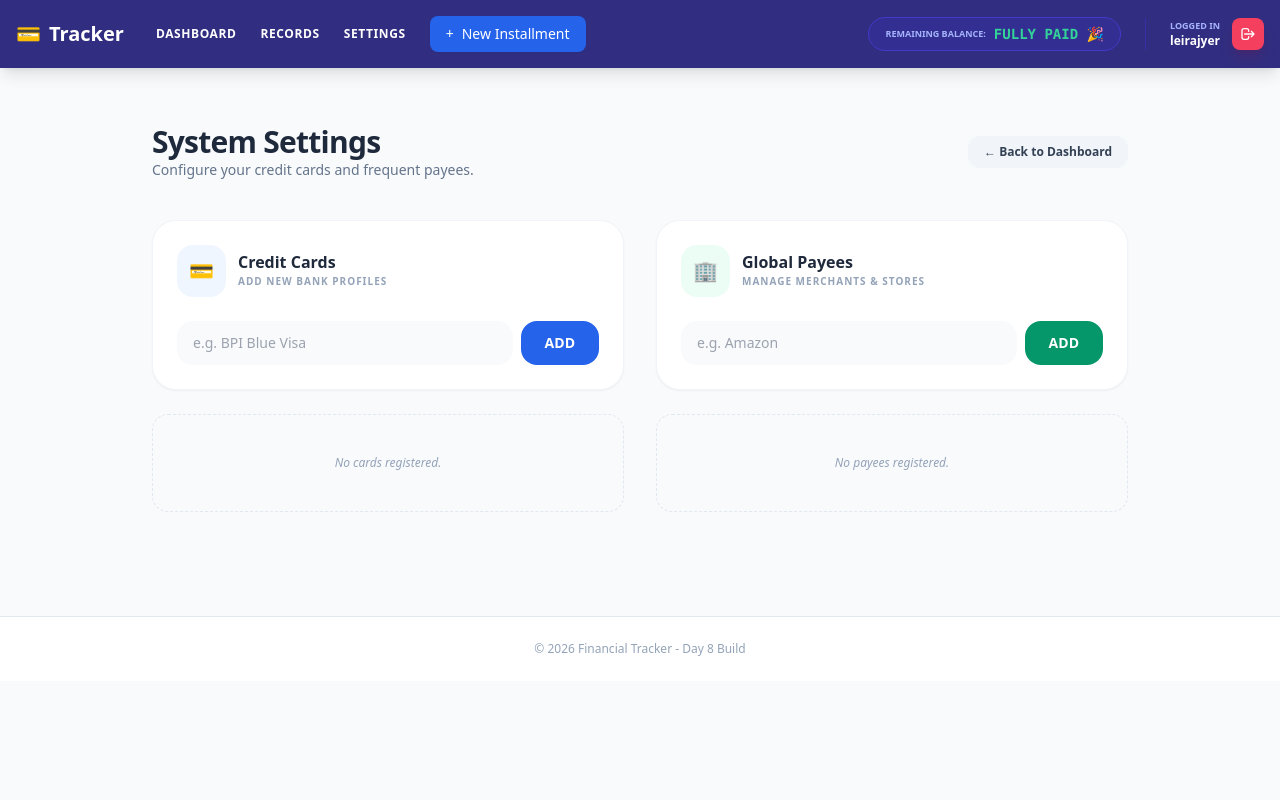
After one commit to leirajyer/financial-tracker, a FastAPI app: template templates/settings.html in a window 1280 px wide. The commit adds this page. Run offline with FastAPI, Linux system fonts and the light colour scheme; the template is opened without the code that fills it, so the values that code supplies are empty; some libraries are stand-ins or nearby versions.

Commit message:
feat(ui/logic): Add Monthly Progress and Entity Management (Day 9)
- Logic: Unified calculate_monthly_totals to return percentage_paid, total_due, and daily_burn_target.
- UI: Added a reactive Progress Bar in forecast.html that updates via HTMX Out-of-Band swaps.
- Settings: Created settings.html and settings.py router to allow adding/deleting Cards and Payees without page refreshes.
- UX: Implemented hx-on::after-request auto-reset for forms and added a Manage link to the global navbar.
- Fix: Resolved dictionary key error in logic.py by ensuring correct sequence of variable population.

```diff
--- a/main.py
+++ b/main.py
@@ -9,6 +9,7 @@ from app.models import Card, Payee
 from app.seed import seed_db
 from app.routes import dashboard_router, installments_router
 from app.routes.forecast import router as forecast_router
+from app.routes.settings import router as settings_router
 
 Base.metadata.create_all(bind=engine)
 
@@ -27,11 +28,13 @@ async def startup_event():
 app.include_router(dashboard_router)
 app.include_router(installments_router)
 app.include_router(forecast_router)
+app.include_router(settings_router)
 
 
 @app.get("/")
 async def index(request: Request, db: Session = Depends(get_db)):
-    stats = calculate_monthly_totals(db)
+    now = dt.now()
+    stats = calculate_monthly_totals(db, year=now.year, month=now.month)
     return templates.TemplateResponse(
         "index.html",
         {
--- a/templates/base.html
+++ b/templates/base.html
@@ -21,6 +21,8 @@
           class="text-xs font-bold uppercase tracking-wider hover:text-emerald-400 transition {% if request.url.path == '/' %}text-emerald-400{% endif %}">Dashboard</a>
         <a href="/records"
           class="text-xs font-bold uppercase tracking-wider hover:text-emerald-400 transition {% if request.url.path == '/records' %}text-emerald-400{% endif %}">Records</a>
+        <a href="/settings"
+          class="text-xs font-bold uppercase tracking-wider hover:text-emerald-400 transition {% if request.url.path == '/settings' %}text-emerald-400{% endif %}">Settings</a>
         <a href="/add"
           class="inline-flex items-center gap-2 px-4 py-2 bg-blue-600 hover:bg-blue-700 text-white text-sm font-medium rounded-lg shadow-sm transition-colors duration-200">
           <span>+</span>
--- /dev/null
+++ b/templates/partials/settings_card_list.html
@@ -0,0 +1,24 @@
+<div id="card-list" hx-swap-oob="true" class="grid gap-2">
+    {% for card in cards %}
+    <div
+        class="flex items-center justify-between p-4 bg-white rounded-2xl border border-slate-50 group transition-all hover:border-blue-100">
+        <div class="flex items-center gap-3">
+            <div class="w-2 h-2 rounded-full bg-blue-400"></div>
+            <span class="text-sm font-bold text-slate-700">{{ card.name }}</span>
+        </div>
+
+        <button hx-delete="/delete-card/{{ card.id }}" hx-confirm="Remove this card?" hx-swap="none"
+            class="opacity-0 group-hover:opacity-100 p-2 text-slate-300 hover:text-red-500 transition-all">
+            <svg xmlns="http://www.w3.org/2000/svg" class="h-4 w-4" fill="none" viewBox="0 0 24 24"
+                stroke="currentColor">
+                <path stroke-linecap="round" stroke-linejoin="round" stroke-width="2"
+                    d="M19 7l-.867 12.142A2 2 0 0116.138 21H7.862a2 2 0 01-1.995-1.858L5 7m5 4v6m4-6v6m1-10V4a1 1 0 00-1-1h-4a1 1 0 00-1 1v3M4 7h16" />
+            </svg>
+        </button>
+    </div>
+    {% else %}
+    <div class="text-center py-10 bg-slate-50 rounded-2xl border border-dashed border-slate-200">
+        <p class="text-xs text-slate-400 italic font-medium">No cards registered.</p>
+    </div>
+    {% endfor %}
+</div>
--- /dev/null
+++ b/templates/partials/settings_payee_list.html
@@ -0,0 +1,21 @@
+<div id="payee-list" hx-swap-oob="true" class="grid gap-2">
+    {% for payee in payees %}
+    <div
+        class="flex items-center justify-between p-4 bg-white rounded-2xl border border-slate-50 group transition-all hover:border-emerald-100">
+        <span class="text-sm font-bold text-slate-700">{{ payee.name }}</span>
+
+        <button hx-delete="/delete-payee/{{ payee.id }}" hx-confirm="Remove this payee?" hx-swap="none"
+            class="opacity-0 group-hover:opacity-100 p-2 text-slate-300 hover:text-red-500 transition-all">
+            <svg xmlns="http://www.w3.org/2000/svg" class="h-4 w-4" fill="none" viewBox="0 0 24 24"
+                stroke="currentColor">
+                <path stroke-linecap="round" stroke-linejoin="round" stroke-width="2"
+                    d="M19 7l-.867 12.142A2 2 0 0116.138 21H7.862a2 2 0 01-1.995-1.858L5 7m5 4v6m4-6v6m1-10V4a1 1 0 00-1-1h-4a1 1 0 00-1 1v3M4 7h16" />
+            </svg>
+        </button>
+    </div>
+    {% else %}
+    <div class="text-center py-10 bg-slate-50 rounded-2xl border border-dashed border-slate-200">
+        <p class="text-xs text-slate-400 italic font-medium">No payees registered.</p>
+    </div>
+    {% endfor %}
+</div>
--- /dev/null
+++ b/templates/settings.html
@@ -0,0 +1,74 @@
+{% extends "base.html" %}
+
+{% block content %}
+<div class="max-w-5xl mx-auto p-6 space-y-10">
+    <header class="flex flex-col md:flex-row md:items-center justify-between gap-4">
+        <div>
+            <h2 class="text-3xl font-black text-slate-800 tracking-tight">System Settings</h2>
+            <p class="text-slate-500 text-sm font-medium">Configure your credit cards and frequent payees.</p>
+        </div>
+        <a href="/"
+            class="inline-flex items-center gap-2 px-4 py-2 bg-slate-100 hover:bg-slate-200 text-slate-700 rounded-xl text-xs font-bold transition-all">
+            ← Back to Dashboard
+        </a>
+    </header>
+
+    <div class="grid grid-cols-1 lg:grid-cols-2 gap-8">
+
+        <div class="space-y-6">
+            <section class="bg-white p-6 rounded-3xl border border-slate-100 shadow-sm">
+                <div class="flex items-center gap-3 mb-6">
+                    <div class="p-3 bg-blue-50 rounded-2xl text-xl">💳</div>
+                    <div>
+                        <h3 class="font-bold text-slate-800 leading-none">Credit Cards</h3>
+                        <p class="text-[10px] text-slate-400 uppercase font-black tracking-widest mt-1">Add new bank
+                            profiles</p>
+                    </div>
+                </div>
+
+                <form hx-post="/add-card" hx-swap="none" hx-on::after-request="if(event.detail.successful) this.reset()"
+                    class="flex gap-2">
+                    <input type="text" name="name" placeholder="e.g. BPI Blue Visa" required
+                        class="flex-1 px-4 py-3 bg-slate-50 border-none rounded-2xl text-sm focus:ring-2 focus:ring-blue-500 transition-all">
+                    <button type="submit"
+                        class="px-6 bg-blue-600 text-white rounded-2xl text-sm font-black hover:bg-blue-700 hover:scale-[1.02] active:scale-95 transition-all">
+                        ADD
+                    </button>
+                </form>
+            </section>
+
+            <div id="card-list" class="space-y-2">
+                {% include "partials/settings_card_list.html" %}
+            </div>
+        </div>
+
+        <div class="space-y-6">
+            <section class="bg-white p-6 rounded-3xl border border-slate-100 shadow-sm">
+                <div class="flex items-center gap-3 mb-6">
+                    <div class="p-3 bg-emerald-50 rounded-2xl text-xl">🏢</div>
+                    <div>
+                        <h3 class="font-bold text-slate-800 leading-none">Global Payees</h3>
+                        <p class="text-[10px] text-slate-400 uppercase font-black tracking-widest mt-1">Manage merchants
+                            & stores</p>
+                    </div>
+                </div>
+
+                <form hx-post="/add-payee" hx-swap="none"
+                    hx-on::after-request="if(event.detail.successful) this.reset()" class="flex gap-2">
+                    <input type="text" name="name" placeholder="e.g. Amazon" required
+                        class="flex-1 px-4 py-3 bg-slate-50 border-none rounded-2xl text-sm focus:ring-2 focus:ring-emerald-500 transition-all">
+                    <button type="submit"
+                        class="px-6 bg-emerald-600 text-white rounded-2xl text-sm font-black hover:bg-emerald-700 hover:scale-[1.02] active:scale-95 transition-all">
+                        ADD
+                    </button>
+                </form>
+            </section>
+
+            <div id="payee-list" class="space-y-2">
+                {% include "partials/settings_payee_list.html" %}
+            </div>
+        </div>
+
+    </div>
+</div>
+{% endblock %}
```
Also changed, not shown: app/logic.py (+21 -13 lines), app/routes/settings.py (added, +101 -0 lines), templates/partials/forecast.html (+13 -10 lines).
